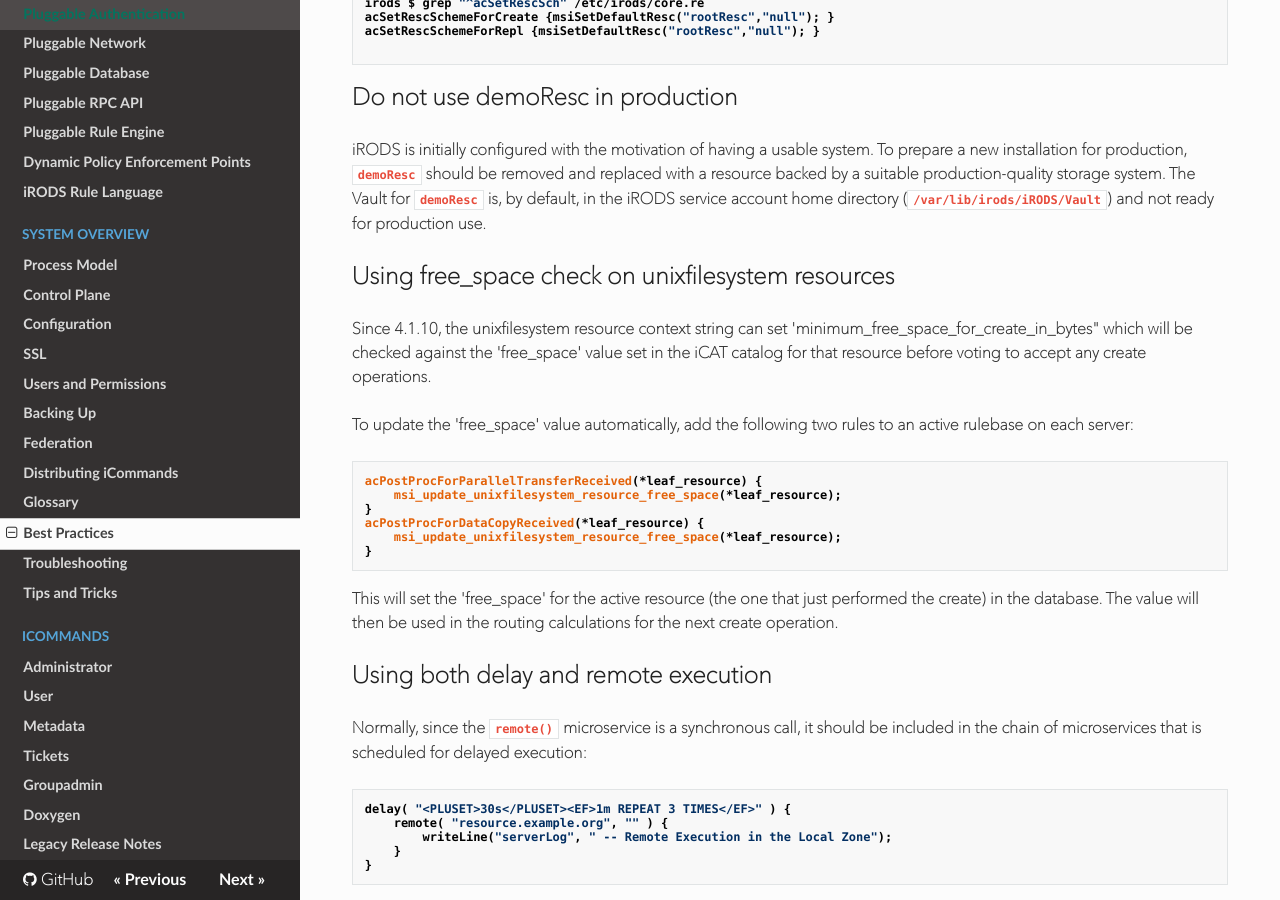
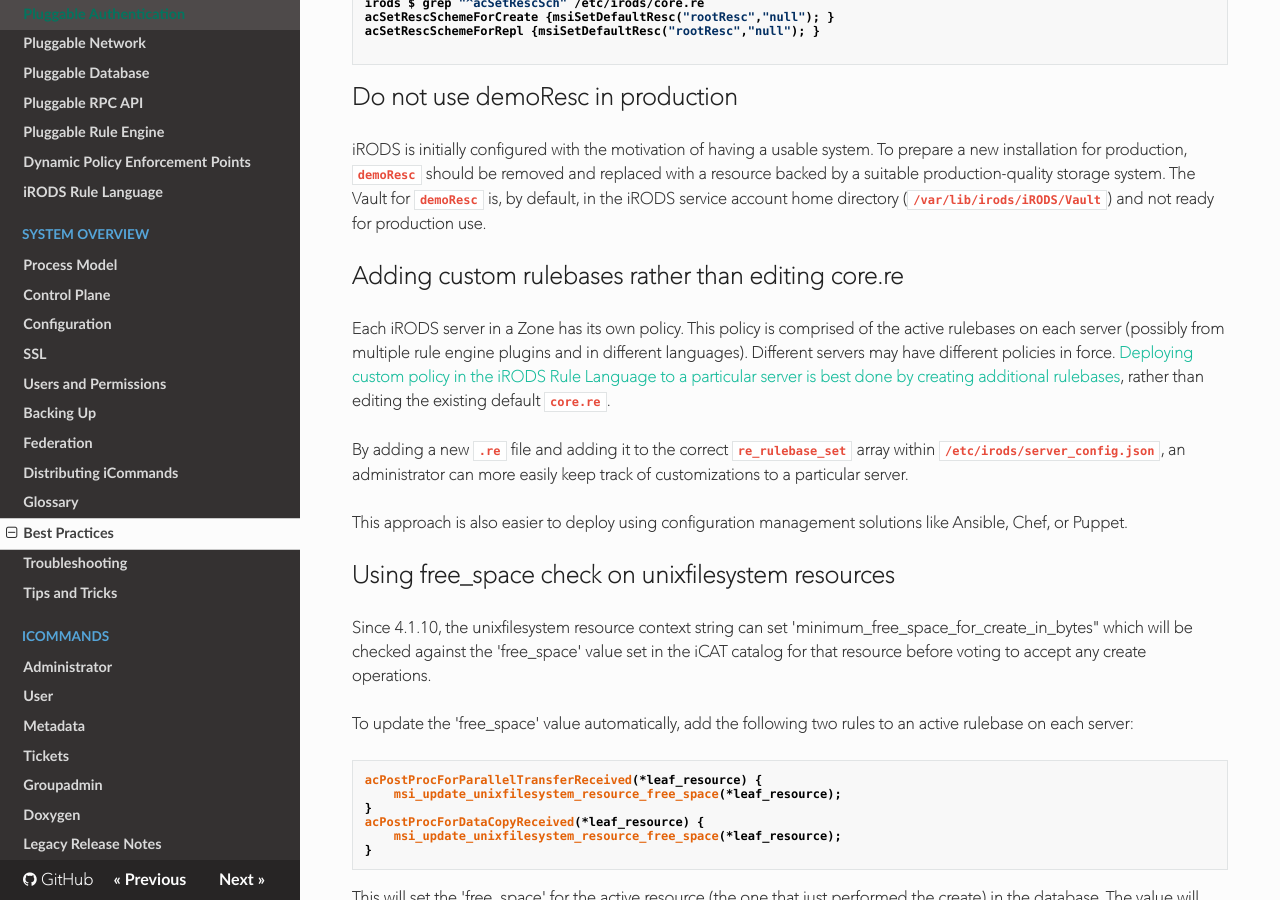
Before and after one commit to irods/irods_docs, an MkDocs documentation site: the page built from docs/system_overview/best_practices.md, in a window 1280 px wide and 900 px high, scrolled down 778 px. Built offline with MkDocs 1.6.1, drawn with Linux system fonts in a browser that asks for light colours; nearby versions of some CDN libraries; old or Windows-style settings are respelled for this version of MkDocs.

Commit message:
add best practice regarding custom rulebases

```diff
--- a/docs/system_overview/best_practices.md
+++ b/docs/system_overview/best_practices.md
@@ -43,6 +43,14 @@ acSetRescSchemeForRepl {msiSetDefaultResc("rootResc","null"); }
 
 iRODS is initially configured with the motivation of having a usable system.  To prepare a new installation for production, `demoResc` should be removed and replaced with a resource backed by a suitable production-quality storage system.  The Vault for `demoResc` is, by default, in the iRODS service account home directory (`/var/lib/irods/iRODS/Vault`) and not ready for production use.
 
+
+## Adding custom rulebases rather than editing core.re
+
+Each iRODS server in a Zone has its own policy.  This policy is comprised of the active rulebases on each server (possibly from multiple rule engine plugins and in different languages).  Different servers may have different policies in force.  [Deploying custom policy in the iRODS Rule Language to a particular server is best done by creating additional rulebases](../plugins/pluggable_rule_engine/#example), rather than editing the existing default `core.re`.
+
+By adding a new `.re` file and adding it to the correct `re_rulebase_set` array within `/etc/irods/server_config.json`, an administrator can more easily keep track of customizations to a particular server.
+
+This approach is also easier to deploy using configuration management solutions like Ansible, Chef, or Puppet.
 
 ## Using free_space check on unixfilesystem resources
 
```
